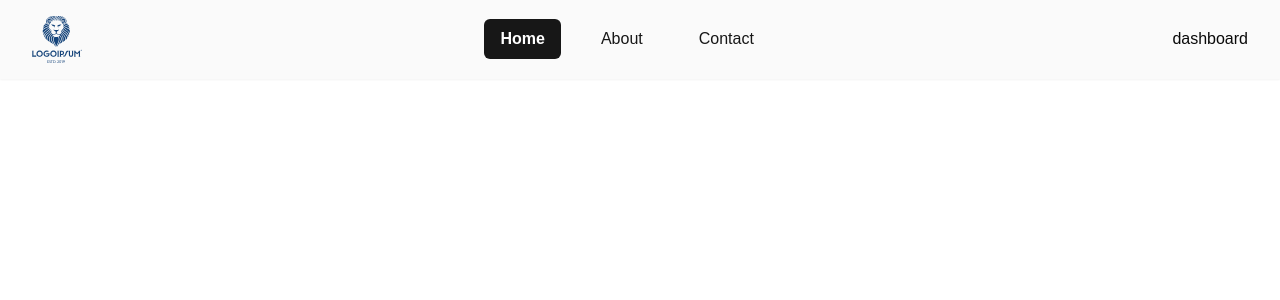
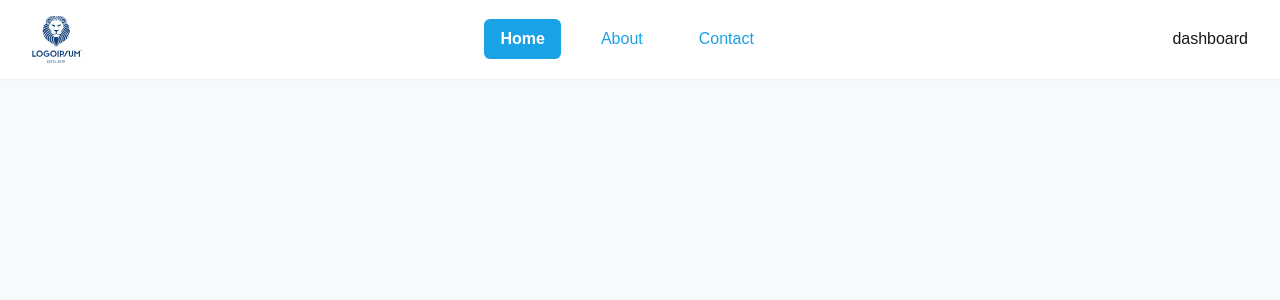
Before and after one commit to habib33-3/travel-wonder-client, a Next.js app: page / in a window 1280 px wide. Shown: the top 300 px of the page. Built offline with nearby package versions, Linux system fonts and the light colour scheme.

Commit message:
changed color scheme

```diff
--- a/src/app/globals.css
+++ b/src/app/globals.css
@@ -8,57 +8,57 @@ body {
 
 @layer base {
   :root {
-    --background: 0 0% 100%;
-    --foreground: 0 0% 3.9%;
-    --card: 0 0% 100%;
-    --card-foreground: 0 0% 3.9%;
+    --background: 210 50% 98%; /* Light sky blue */
+    --foreground: 210 15% 10%; /* Dark navy blue */
+    --card: 0 0% 100%; /* White */
+    --card-foreground: 210 15% 10%; /* Dark navy blue */
     --popover: 0 0% 100%;
-    --popover-foreground: 0 0% 3.9%;
-    --primary: 0 0% 9%;
-    --primary-foreground: 0 0% 98%;
-    --secondary: 0 0% 96.1%;
-    --secondary-foreground: 0 0% 9%;
-    --muted: 0 0% 96.1%;
-    --muted-foreground: 0 0% 45.1%;
-    --accent: 0 0% 96.1%;
-    --accent-foreground: 0 0% 9%;
-    --destructive: 0 84.2% 60.2%;
-    --destructive-foreground: 0 0% 98%;
-    --border: 0 0% 89.8%;
-    --input: 0 0% 89.8%;
-    --ring: 0 0% 3.9%;
-    --chart-1: 12 76% 61%;
-    --chart-2: 173 58% 39%;
-    --chart-3: 197 37% 24%;
-    --chart-4: 43 74% 66%;
-    --chart-5: 27 87% 67%;
+    --popover-foreground: 210 15% 10%;
+    --primary: 200 80% 50%; /* Vibrant blue */
+    --primary-foreground: 0 0% 100%; /* White */
+    --secondary: 40 80% 60%; /* Warm yellow-orange */
+    --secondary-foreground: 0 0% 100%; /* White */
+    --muted: 210 30% 95%; /* Soft grey-blue */
+    --muted-foreground: 210 15% 40%; /* Muted navy */
+    --accent: 170 60% 45%; /* Teal */
+    --accent-foreground: 0 0% 100%; /* White */
+    --destructive: 0 70% 60%; /* Bright red */
+    --destructive-foreground: 0 0% 100%; /* White */
+    --border: 210 20% 90%; /* Light blue-grey */
+    --input: 210 30% 97%; /* Very light blue */
+    --ring: 200 80% 50%; /* Vibrant blue */
+    --chart-1: 200 80% 50%; /* Blue */
+    --chart-2: 170 60% 45%; /* Teal */
+    --chart-3: 40 80% 60%; /* Yellow-orange */
+    --chart-4: 30 90% 65%; /* Coral */
+    --chart-5: 340 75% 55%; /* Pinkish-red */
     --radius: 0.5rem;
   }
   .dark {
-    --background: 0 0% 3.9%;
-    --foreground: 0 0% 98%;
-    --card: 0 0% 3.9%;
-    --card-foreground: 0 0% 98%;
-    --popover: 0 0% 3.9%;
+    --background: 210 20% 15%; /* Deep navy */
+    --foreground: 0 0% 98%; /* White */
+    --card: 210 25% 20%; /* Dark blue-grey */
+    --card-foreground: 0 0% 98%; /* White */
+    --popover: 210 25% 20%;
     --popover-foreground: 0 0% 98%;
-    --primary: 0 0% 98%;
-    --primary-foreground: 0 0% 9%;
-    --secondary: 0 0% 14.9%;
-    --secondary-foreground: 0 0% 98%;
-    --muted: 0 0% 14.9%;
-    --muted-foreground: 0 0% 63.9%;
-    --accent: 0 0% 14.9%;
-    --accent-foreground: 0 0% 98%;
-    --destructive: 0 62.8% 30.6%;
-    --destructive-foreground: 0 0% 98%;
-    --border: 0 0% 14.9%;
-    --input: 0 0% 14.9%;
-    --ring: 0 0% 83.1%;
-    --chart-1: 220 70% 50%;
-    --chart-2: 160 60% 45%;
-    --chart-3: 30 80% 55%;
-    --chart-4: 280 65% 60%;
-    --chart-5: 340 75% 55%;
+    --primary: 200 80% 60%; /* Vibrant blue */
+    --primary-foreground: 0 0% 98%; /* White */
+    --secondary: 40 70% 50%; /* Warm gold */
+    --secondary-foreground: 0 0% 98%; /* White */
+    --muted: 210 20% 20%; /* Muted navy */
+    --muted-foreground: 210 15% 70%; /* Light grey-blue */
+    --accent: 170 60% 50%; /* Teal */
+    --accent-foreground: 0 0% 98%; /* White */
+    --destructive: 0 60% 40%; /* Deep red */
+    --destructive-foreground: 0 0% 98%; /* White */
+    --border: 210 20% 25%; /* Blue-grey */
+    --input: 210 20% 20%; /* Dark blue-grey */
+    --ring: 200 80% 60%; /* Vibrant blue */
+    --chart-1: 200 80% 60%; /* Blue */
+    --chart-2: 170 60% 50%; /* Teal */
+    --chart-3: 40 70% 50%; /* Yellow-gold */
+    --chart-4: 30 80% 55%; /* Coral */
+    --chart-5: 340 70% 50%; /* Deep pink */
   }
 }
 
```
